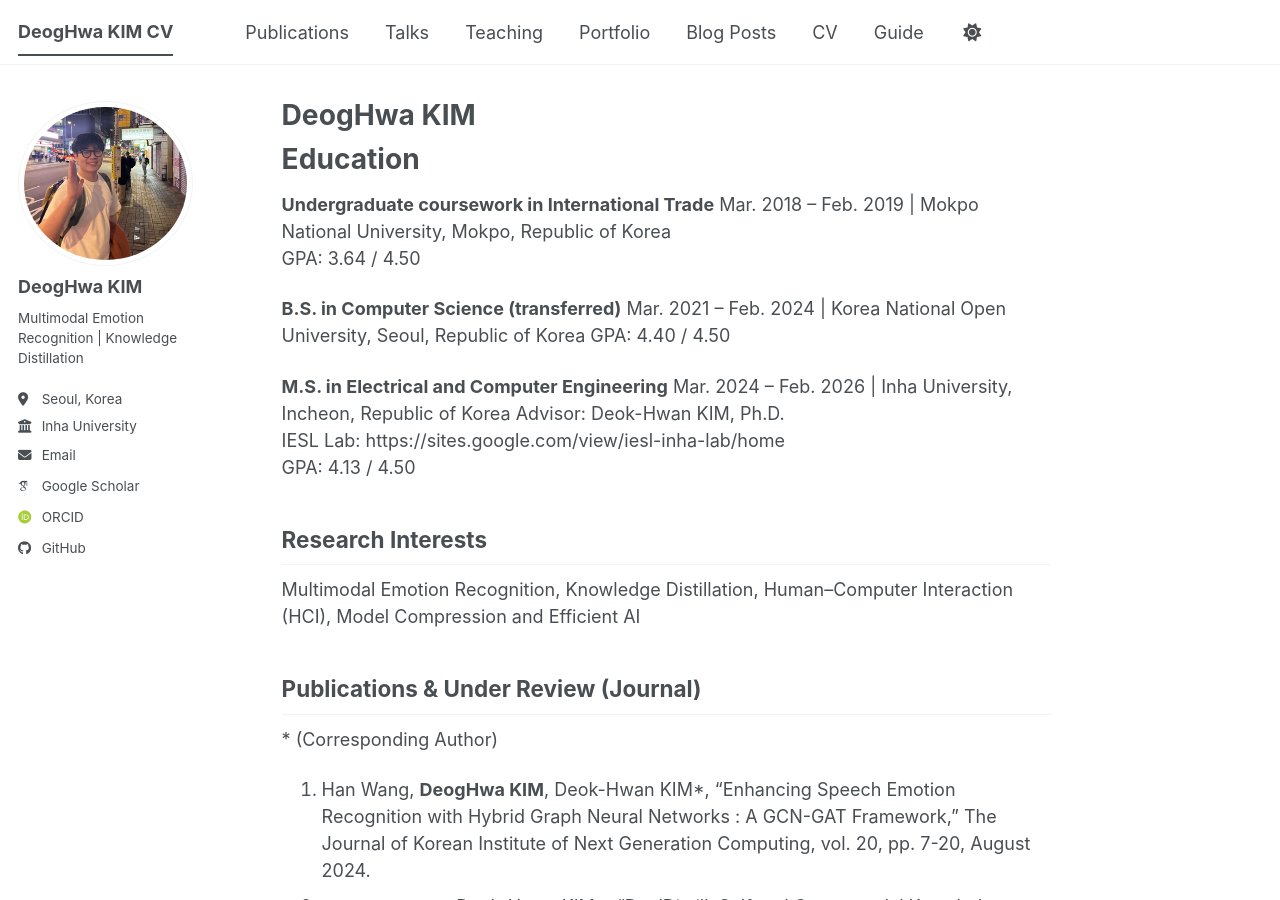
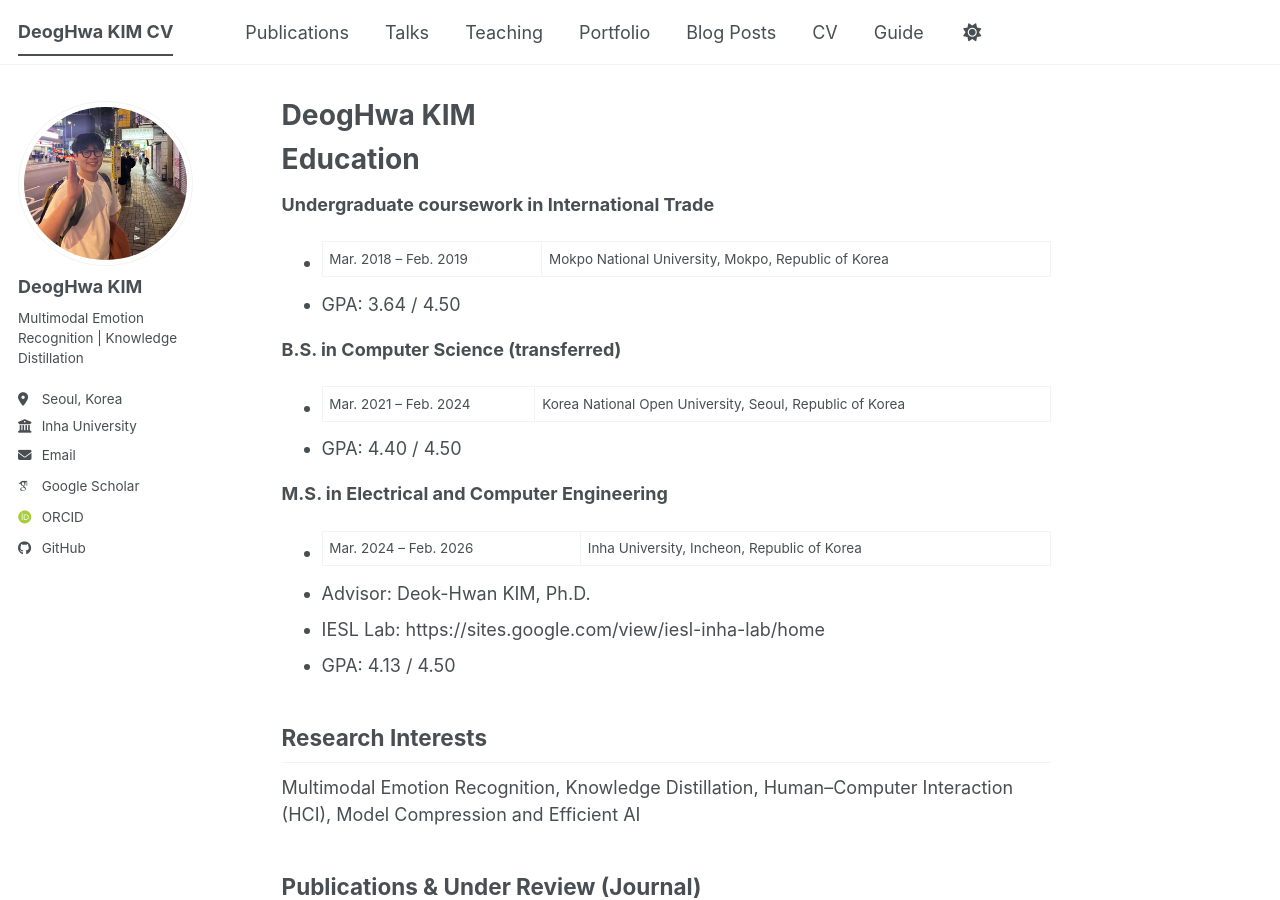
Before and after one commit to potatoduck9/potatoduck9.github.io, a Jekyll site: the page built from _pages/about.md, in a window 1280 px wide and 900 px high. Built offline with Jekyll 4.4.1, drawn with Linux system fonts in a browser that asks for light colours; some web fonts are replaced; a script bundle is joined from its source files by our own code; library files that are not in the unit come from our copies.

```diff
--- a/_pages/about.md
+++ b/_pages/about.md
@@ -11,18 +11,18 @@ redirect_from:
 Education
 ======
 **Undergraduate coursework in International Trade**
-Mar. 2018 – Feb. 2019 | Mokpo National University, Mokpo, Republic of Korea
-GPA: 3.64 / 4.50
+- Mar. 2018 – Feb. 2019 | Mokpo National University, Mokpo, Republic of Korea
+- GPA: 3.64 / 4.50
 
 **B.S. in Computer Science (transferred)**
-Mar. 2021 – Feb. 2024 | Korea National Open University, Seoul, Republic of Korea
-GPA: 4.40 / 4.50
+- Mar. 2021 – Feb. 2024 | Korea National Open University, Seoul, Republic of Korea
+- GPA: 4.40 / 4.50
 
 **M.S. in Electrical and Computer Engineering**
-Mar. 2024 – Feb. 2026 | Inha University, Incheon, Republic of Korea
-Advisor: Deok-Hwan KIM, Ph.D.
-IESL Lab: https://sites.google.com/view/iesl-inha-lab/home
-GPA: 4.13 / 4.50
+- Mar. 2024 – Feb. 2026 | Inha University, Incheon, Republic of Korea
+- Advisor: Deok-Hwan KIM, Ph.D.
+- IESL Lab: https://sites.google.com/view/iesl-inha-lab/home
+- GPA: 4.13 / 4.50
 
 
 Research Interests
```
